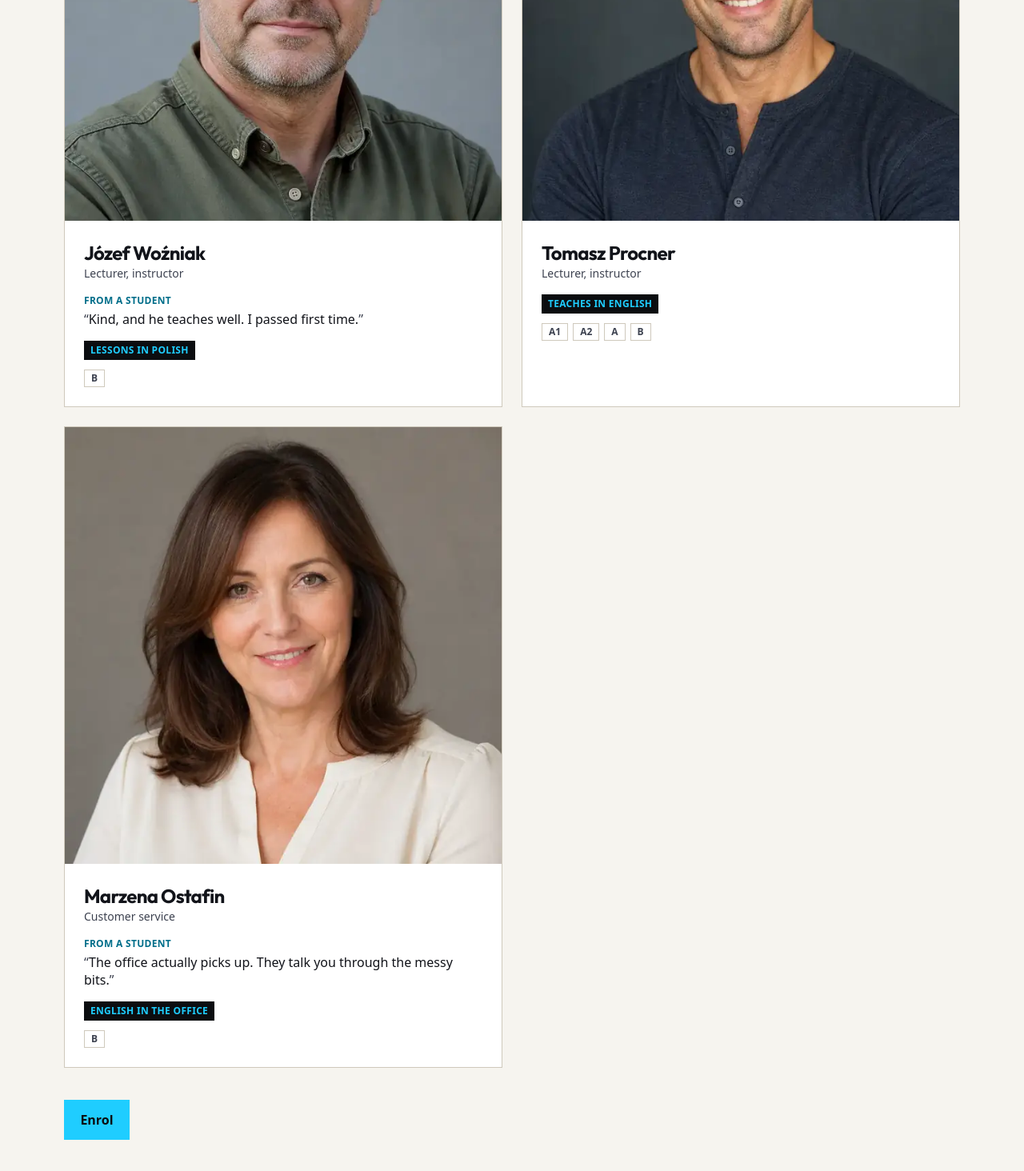
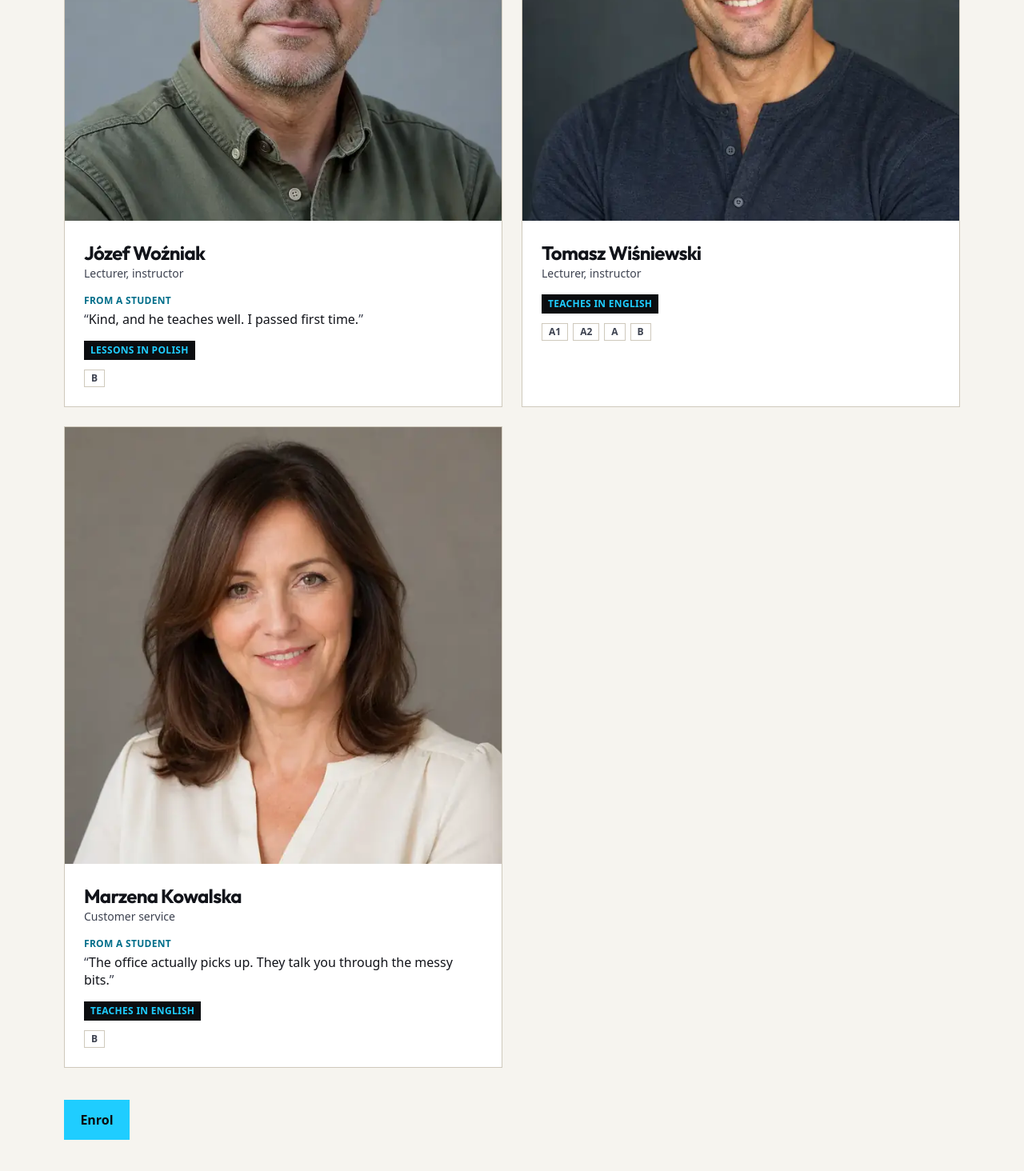
Before and after one commit to mayankdhokal/driving, a Next.js app: page /en/instructors in a window 1280 px wide. Shown: the part 1491-2955 px from the top of the page at 80% size. Built offline with nearby package versions, Linux system fonts and the light colour scheme; no server answers.

Commit message:
Update instructors.ts

```diff
--- a/content/instructors.ts
+++ b/content/instructors.ts
@@ -43,16 +43,16 @@
     },
   },
   {
-    id: "tomasz-procner",
-    name: "Tomasz Procner",
+    id: "tomasz-wisniewski",
+    name: "Tomasz Wiśniewski",
     role: lecturer,
     categories: ["A1", "A2", "A", "B"],
     languages: ["en", "pl"],
     photo: "/images/instructors/tomasz-procner.webp",
   },
   {
-    id: "marzena-ostafin",
-    name: "Marzena Ostafin",
+    id: "marzena-kowalska",
+    name: "Marzena Kowalska",
     role: { en: "Customer service", pl: "Obsługa klienta" },
     categories: ["B"],
     languages: ["en", "pl"],
```
